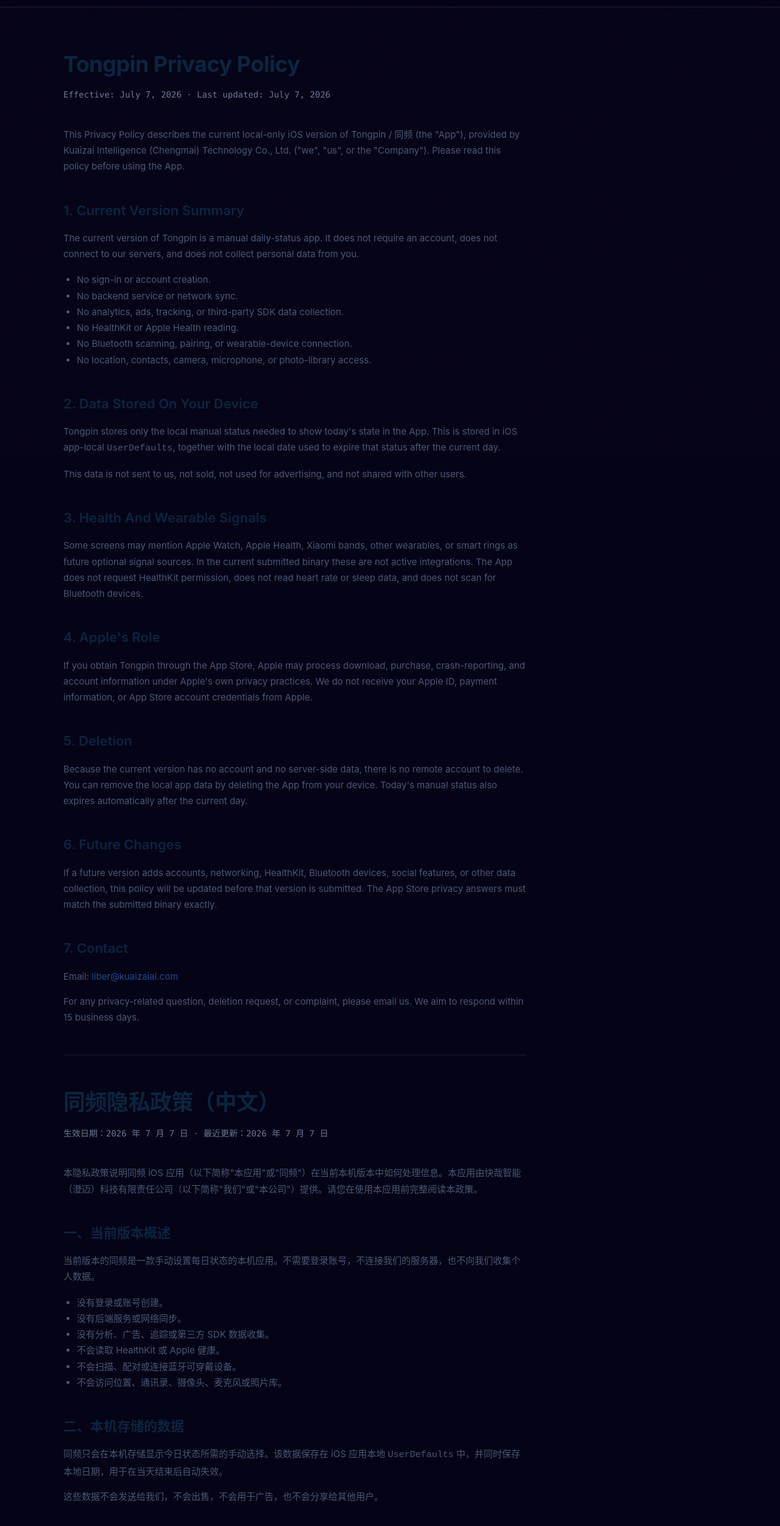
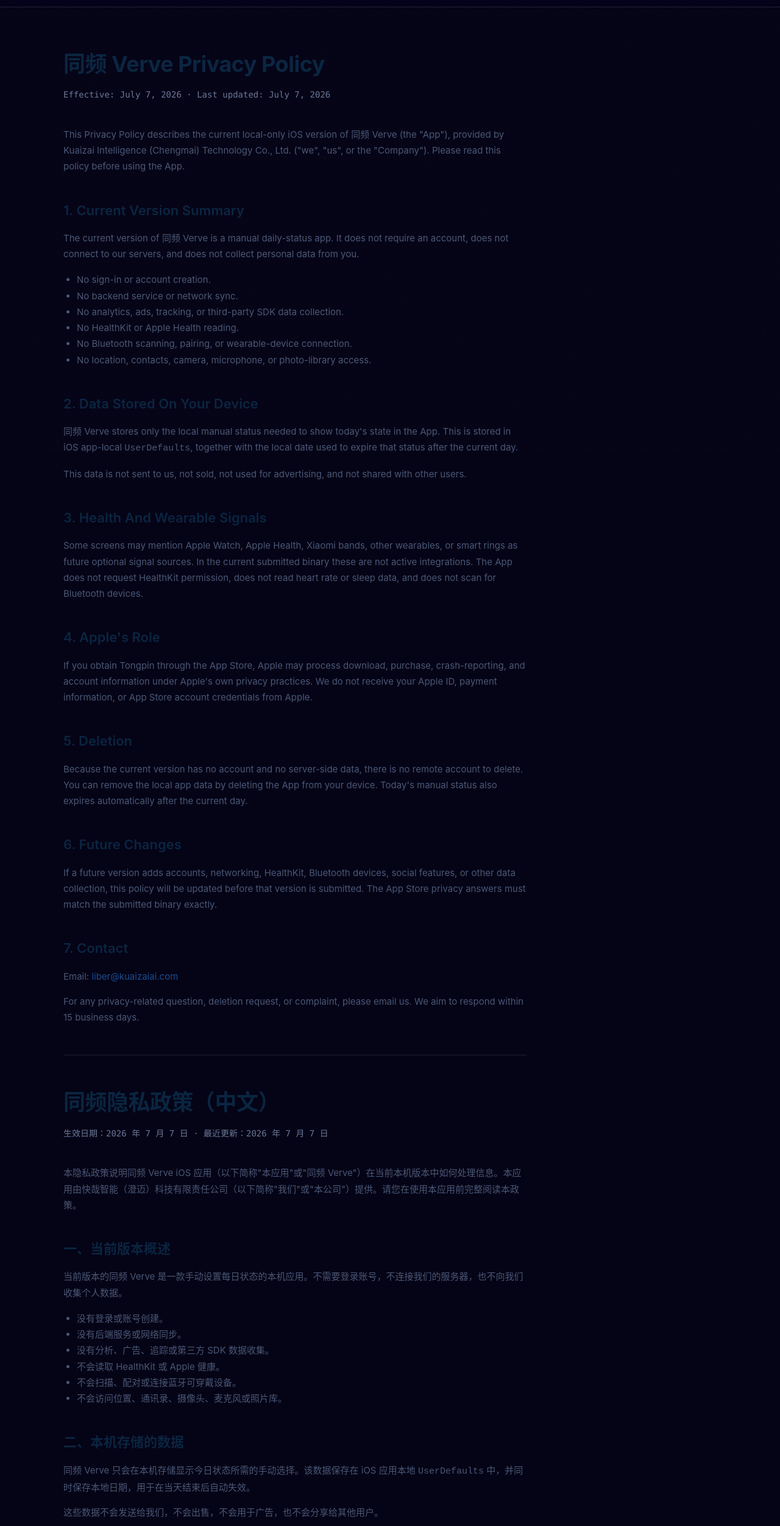
Before and after one commit to Liberhome/kuaizaiai.com, a plain HTML site: page tongpin/privacy/index.html in a window 1280 px wide. Shown: the part 57-2560 px from the top of the page at 61% size. Drawn offline with Linux system fonts and the light colour scheme.

Commit message:
Update Tongpin public pages for Verve brand

```diff
--- a/tongpin/privacy/index.html
+++ b/tongpin/privacy/index.html
@@ -3,7 +3,7 @@
 <head>
     <meta charset="UTF-8">
     <meta name="viewport" content="width=device-width, initial-scale=1.0">
-    <title>Tongpin Privacy Policy — Kuaizai Intelligence</title>
+    <title>同频 Verve Privacy Policy — Kuaizai Intelligence</title>
     <link rel="icon" type="image/png" sizes="32x32" href="/assets/favicon-32.png">
     <link rel="icon" type="image/png" sizes="16x16" href="/assets/favicon-16.png">
     <link rel="apple-touch-icon" sizes="180x180" href="/assets/apple-touch-icon.png">
@@ -30,13 +30,13 @@
     <main class="legal-page">
         <div class="container">
             <div class="legal-content">
-                <h1>Tongpin Privacy Policy</h1>
+                <h1>同频 Verve Privacy Policy</h1>
                 <p class="legal-meta">Effective: July 7, 2026 · Last updated: July 7, 2026</p>
 
-                <p>This Privacy Policy describes the current local-only iOS version of Tongpin / 同频 (the "App"), provided by Kuaizai Intelligence (Chengmai) Technology Co., Ltd. ("we", "us", or the "Company"). Please read this policy before using the App.</p>
+                <p>This Privacy Policy describes the current local-only iOS version of 同频 Verve (the "App"), provided by Kuaizai Intelligence (Chengmai) Technology Co., Ltd. ("we", "us", or the "Company"). Please read this policy before using the App.</p>
 
                 <h2>1. Current Version Summary</h2>
-                <p>The current version of Tongpin is a manual daily-status app. It does not require an account, does not connect to our servers, and does not collect personal data from you.</p>
+                <p>The current version of 同频 Verve is a manual daily-status app. It does not require an account, does not connect to our servers, and does not collect personal data from you.</p>
                 <ul>
                     <li>No sign-in or account creation.</li>
                     <li>No backend service or network sync.</li>
@@ -47,7 +47,7 @@
                 </ul>
 
                 <h2>2. Data Stored On Your Device</h2>
-                <p>Tongpin stores only the local manual status needed to show today's state in the App. This is stored in iOS app-local <code>UserDefaults</code>, together with the local date used to expire that status after the current day.</p>
+                <p>同频 Verve stores only the local manual status needed to show today's state in the App. This is stored in iOS app-local <code>UserDefaults</code>, together with the local date used to expire that status after the current day.</p>
                 <p>This data is not sent to us, not sold, not used for advertising, and not shared with other users.</p>
 
                 <h2>3. Health And Wearable Signals</h2>
@@ -71,10 +71,10 @@
                 <h1>同频隐私政策（中文）</h1>
                 <p class="legal-meta">生效日期：2026 年 7 月 7 日 · 最近更新：2026 年 7 月 7 日</p>
 
-                <p>本隐私政策说明同频 iOS 应用（以下简称"本应用"或"同频"）在当前本机版本中如何处理信息。本应用由快哉智能（澄迈）科技有限责任公司（以下简称"我们"或"本公司"）提供。请您在使用本应用前完整阅读本政策。</p>
+                <p>本隐私政策说明同频 Verve iOS 应用（以下简称"本应用"或"同频 Verve"）在当前本机版本中如何处理信息。本应用由快哉智能（澄迈）科技有限责任公司（以下简称"我们"或"本公司"）提供。请您在使用本应用前完整阅读本政策。</p>
 
                 <h2>一、当前版本概述</h2>
-                <p>当前版本的同频是一款手动设置每日状态的本机应用。不需要登录账号，不连接我们的服务器，也不向我们收集个人数据。</p>
+                <p>当前版本的同频 Verve 是一款手动设置每日状态的本机应用。不需要登录账号，不连接我们的服务器，也不向我们收集个人数据。</p>
                 <ul>
                     <li>没有登录或账号创建。</li>
                     <li>没有后端服务或网络同步。</li>
@@ -85,7 +85,7 @@
                 </ul>
 
                 <h2>二、本机存储的数据</h2>
-                <p>同频只会在本机存储显示今日状态所需的手动选择。该数据保存在 iOS 应用本地 <code>UserDefaults</code> 中，并同时保存本地日期，用于在当天结束后自动失效。</p>
+                <p>同频 Verve 只会在本机存储显示今日状态所需的手动选择。该数据保存在 iOS 应用本地 <code>UserDefaults</code> 中，并同时保存本地日期，用于在当天结束后自动失效。</p>
                 <p>这些数据不会发送给我们，不会出售，不会用于广告，也不会分享给其他用户。</p>
 
                 <h2>三、健康与可穿戴信号</h2>
@@ -104,7 +104,7 @@
                 <p>邮箱：<a href="mailto:liber@kuaizaiai.com">liber@kuaizaiai.com</a></p>
                 <p>如您有任何隐私相关疑问、删除请求或申诉，请通过上述邮箱与我们联系，我们将在 15 个工作日内回复。</p>
 
-                <a href="/tongpin/support/" class="back-link">Tongpin Support →</a>
+                <a href="/tongpin/support/" class="back-link">同频 Verve Support →</a>
             </div>
         </div>
     </main>
```
Also changed, not shown: tongpin/support/index.html (+10 -10 lines).
